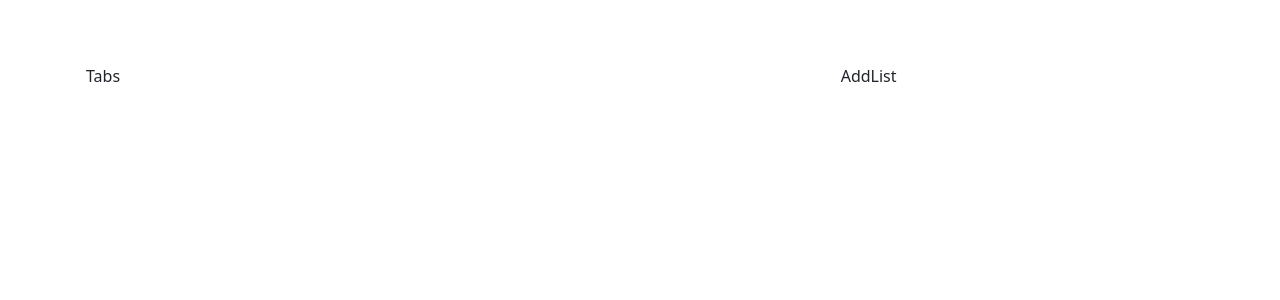
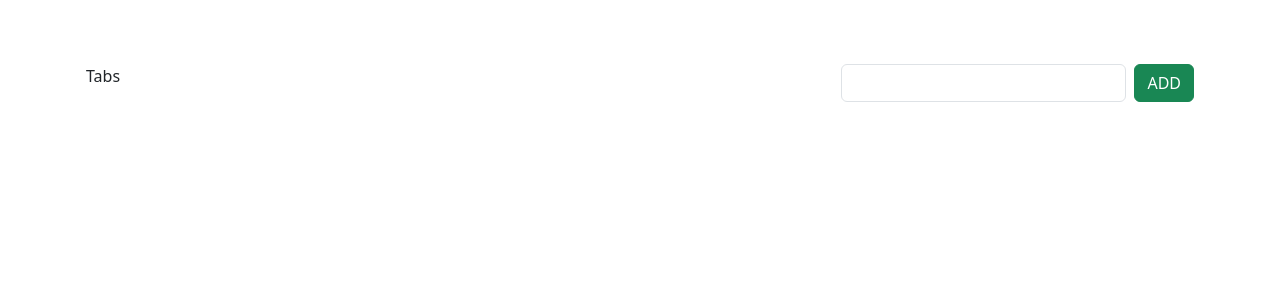
Before and after one commit to maryammoshtoofar/react-lists, a React (Create React App) app: page / in a window 1280 px wide. Shown: the top 300 px of the page. Built offline with nearby package versions, Linux system fonts and the light colour scheme.

Commit message:
create mock tabs

```diff
--- a/src/components/addList/index.js
+++ b/src/components/addList/index.js
@@ -1,5 +1,16 @@
+import Button from "react-bootstrap/Button";
+import Form from "react-bootstrap/Form";
 const AddList = () => {
-  return <div>AddList</div>;
+  return (
+    <Form className="d-flex">
+      <Form.Group className="w-100 me-2" controlId="formBasicEmail" >
+        <Form.Control type="text" />
+      </Form.Group>
+      <Button variant="success" type="submit">
+        ADD
+      </Button>
+    </Form>
+  );
 };
 
 export default AddList;
```
